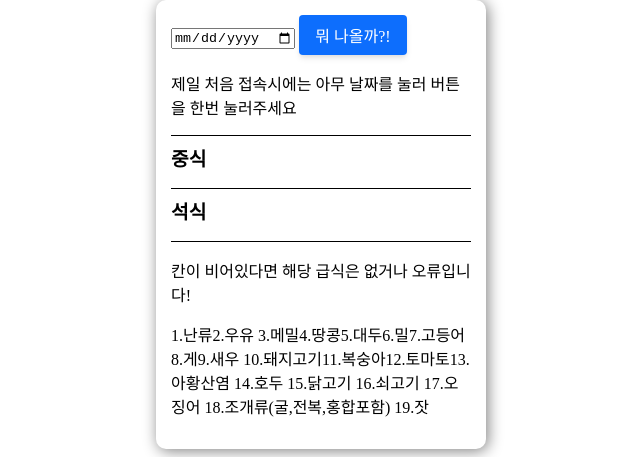
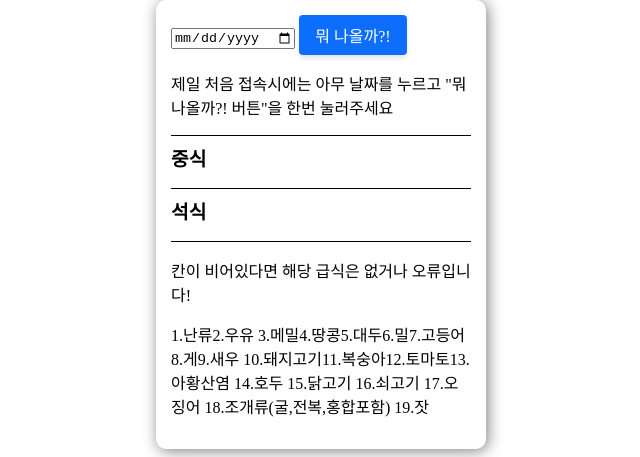
Before and after one commit to dkak1357/PNUHS_Schedule, a plain HTML site: page Subpage.html in a window 1280 px wide. Shown: the part 348-805 px from the top of the page, without its empty margins (319-959 px from the left). Drawn offline with nearby package versions, Linux system fonts and the light colour scheme; no server answers; a web font is replaced by a local one.

Commit message:
Update Subpage.html

```diff
--- a/Subpage.html
+++ b/Subpage.html
@@ -140,7 +140,7 @@
             <b id="b"></b>
             <input type="date" onchange="changeFn()" id="inputdate_">
             <button onclick="Action()">뭐 나올까?!</button>
-            <p>제일 처음 접속시에는 아무 날짜를 눌러 버튼을 한번 눌러주세요</p>
+            <p>제일 처음 접속시에는 아무 날짜를 누르고 "뭐 나올까?! 버튼"을 한번 눌러주세요</p>
             <hr>
             <b>중식</b>
             <br>
```
